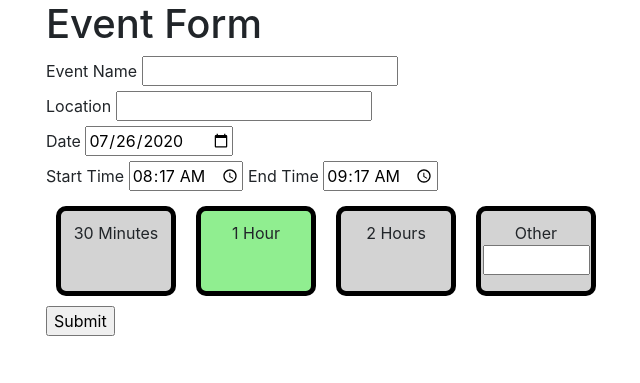
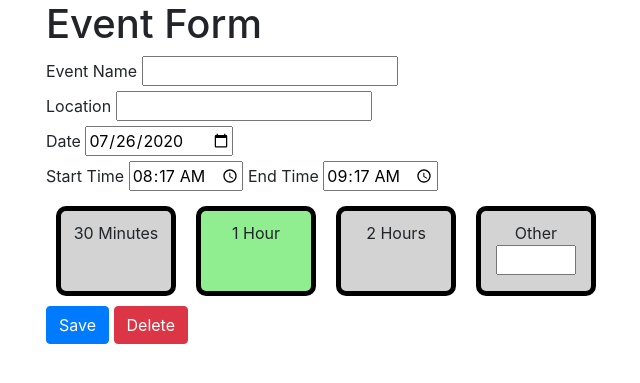
Before and after one commit to BrianRuizy/bookomate, a Django app: page /event/add/ in a window 1280 px wide. Shown: the top 383 px of the page, without its empty margins (39-679 px from the left). Run offline with Django 3.2, Linux system fonts and the light colour scheme; parts of the project's set-up code (start-up, migrations or seed data) failed here and were passed over; some libraries are stand-ins or nearby versions.

Commit message:
Delete Method & Firefox Compatable UI Changes

```diff
--- a/bookomate/calendarium/models.py
+++ b/bookomate/calendarium/models.py
@@ -14,8 +14,4 @@ class Event(models.Model):
     end_date = models.DateField('Event date', help_text='The date the event will be on', default=timezone.now)
     start_time = models.TimeField('Starting time', help_text='The time the event will start', default=timezone.now)
     end_time = models.TimeField('Final time', help_text='The time the event will end', default = one_hour_after())
-    _user = models.ForeignKey(settings.AUTH_USER_MODEL, blank=False, on_delete=models.CASCADE)
-
-    @staticmethod
-    def one_hour():
-        return timezone.now() + timezone.timedelta(days=1)
+    user = models.ForeignKey(settings.AUTH_USER_MODEL, blank=False, on_delete=models.CASCADE)
--- a/bookomate/calendarium/templates/calendarium/event_form.html
+++ b/bookomate/calendarium/templates/calendarium/event_form.html
@@ -68,7 +68,8 @@
                     <span id="btn_other">Other<br><input id="inp_other" type="number" min="0" max="1440"></span>
                 </div>
                 <span>
-                    <input type = "submit">
+                    <button type = "submit" class = "btn btn-primary">Save</button>
+                    <button id = "btn_delete" class = "btn btn-danger">Delete</button>
                 </span>
             </div>
             <div class="events_list">
--- a/bookomate/calendarium/urls.py
+++ b/bookomate/calendarium/urls.py
@@ -6,5 +6,7 @@ urlpatterns = [
     # path('', views.home, name='home'), TODO: show calendar once user is authenticated
     path('calendar/', views.calendar_view, name='calendar_view'),
     path('calendar/<int:year>/<int:month>', views.calendar_view, name='calendar_view'),
-    path('event/add/', views.event_create, name = 'event_creation_view')
+    path('event/add/', views.event_edit_create, name = 'event_creation_view'),
+    path('event/<int:id>', views.event_edit_create, name = "event_edit_view"),
+    path('event/<int:id>/delete', views.event_delete, name = "event_delete_view")
 ]
--- a/bookomate/calendarium/views.py
+++ b/bookomate/calendarium/views.py
@@ -1,7 +1,7 @@
 from datetime import datetime
 from django.utils.dateparse import parse_date
 from django.http import HttpResponseForbidden
-from django.shortcuts import render, redirect, HttpResponse, get_object_or_404
+from django.shortcuts import render, redirect, HttpResponse, get_object_or_404, HttpResponseRedirect
 from django.views.generic.edit import CreateView
 from .calendar import EventCalendar
 from .models import Event
@@ -35,27 +35,31 @@ def calendar_view(request, year: int = None, month: int = None):
     params = {"calendar": mark_safe(html), "next_year": next_year, "prev_year": prev_year, "next_month": next_month, "prev_month": prev_month}
     return render(request, "calendarium/calendar.html", params)
 
-def event_create(request):
-    if request.method == "GET":
-        form = EventForm()
-        context = {"form": form}
-        return render(request, "calendarium/event_form.html", context)
-    if request.method == "POST":
-        form = EventForm(request.POST)
-        if form.is_valid():
-            event = form.save(commit=False)
-            event._user = request.user
-            event.save()
-def event_edit_create(request, id = None):
+
+def event_edit_create(request, id=None, template="calendarium/event_form.html"):
+    # Branch so that the form is not prepopulated (this is done by the managing javascript)
+    if not id and request.method == "GET":
+        return render(request, template, {})
     if id:
         event = get_object_or_404(Event, pk = id)
-        if event._user != request.user:
+        if event.user != request.user:
             return HttpResponseForbidden()
     else:
-        event = Event(_user = request.user)
-    form = EventForm(request.POST    or None, instance = event)
+        event = Event(user = request.user)
+    form = EventForm(request.POST or None, instance = event)
 
     if request.method == "POST" and form.is_valid():
         form.save()
     context = {"form": form}
     return render(request, "calendarium/event_form.html", context)
+
+
+def event_delete(request, id= None):
+    if id:
+        event = get_object_or_404(Event, pk=id)
+        if event.user != request.user:
+            return HttpResponseForbidden()
+        event.delete()
+        return HttpResponseRedirect("/")
+    else:
+        return HttpResponseRedirect("/")
--- a/bookomate/static/css/event_form.css
+++ b/bookomate/static/css/event_form.css
@@ -29,6 +29,9 @@
     text-align: center;
     background-color: lightgrey;
 }
+#inp_other {
+  width: 80px;
+}
 .duration span:hover {
     background-color: white;
 }
--- a/bookomate/static/js/event_form.js
+++ b/bookomate/static/js/event_form.js
@@ -85,6 +85,13 @@ const durationButtonListener = function() {
     updateEndTime(duration);
     updateDurationButtons()
 };
+const deleteAction = function() {
+    if(confirm("Are you sure you would like to delete this event?")) {
+        window.location.href = window.location.href + '/de'
+        return false;
+    } else {
+    };
+};
 
 $(() => {
     let openedTime = currentTime();
@@ -95,4 +102,6 @@ $(() => {
     $("#end_time").on("change", updateDurationButtons);
     $(".duration span").on("click", durationButtonListener);
     $("#inp_other").on("change", durationButtonListener);
+    $("#btn_delete").on("click", deleteAction);
+
 });
```
